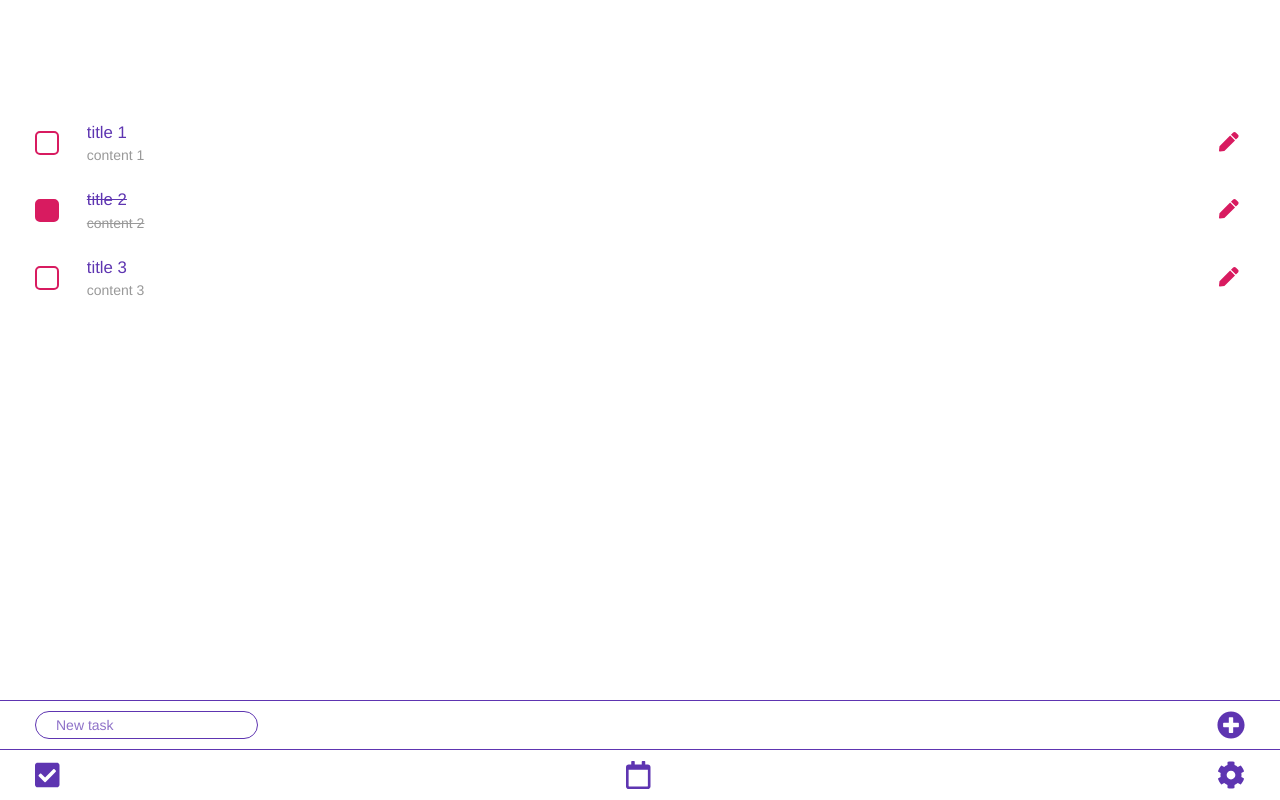
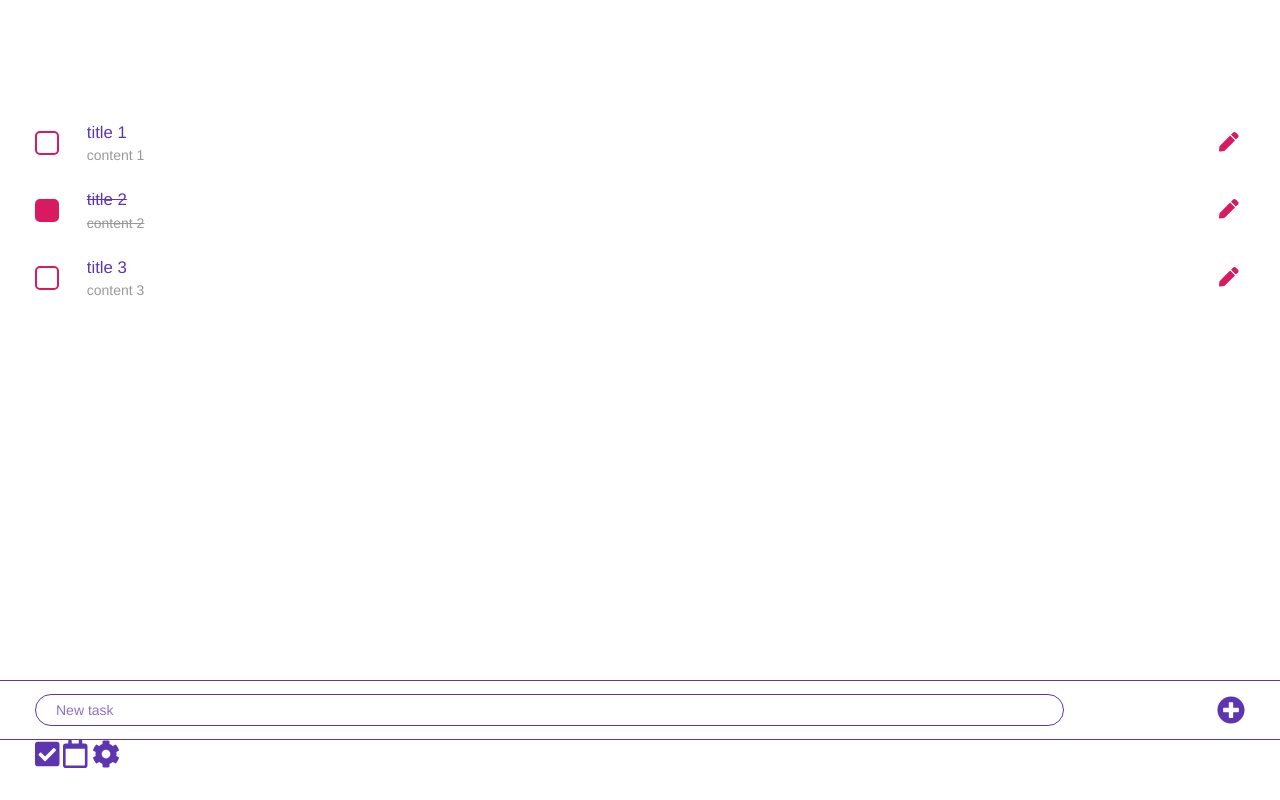
Before and after one commit to GreedHub/AngularJS-Todo, a website with bundled scripts: page index.html in a window 1280 px wide. Built offline with nearby package versions, Linux system fonts and the light colour scheme.

Commit message:
Improved nav bar and add-todo bar styles

```diff
--- a/index.html
+++ b/index.html
@@ -56,14 +56,15 @@
       <input type="submit" id="submit" class="add-todo__submit">
     </form>
 
-    <nav>
-      <a class="active"><i class="fas fa-check-square"></i></a>
-      <a class="active"><i class="far fa-calendar"></i></a>
-      <a class="active"><i class="fas fa-cog"></i></a>
-    </nav>
   </div>
 
-	<footer class="grid-footer">
+  <nav>
+    <a class="active"><i class="fas fa-check-square"></i></a>
+    <a class="active"><i class="far fa-calendar"></i></a>
+    <a class="active"><i class="fas fa-cog"></i></a>
+  </nav>
+
+  <footer class="grid-footer">
 
 	</footer>
 
--- a/sass/default.scss
+++ b/sass/default.scss
@@ -15,9 +15,10 @@ body{
     height: calc(var(--vh, 1vh) * 100);
     display: grid;
     grid-template-columns: 1fr;
-    grid-template-rows: 80px 1fr;
+    grid-template-rows: 80px 1fr 60px;
     grid-template-areas: "title"
-                         "content";
+                         "content"
+                         "nav";
 }
 
 .grid-header{
@@ -39,10 +40,9 @@ body{
     background-color: color(white);
     display: grid;
     grid-template-columns: 1fr;
-    grid-template-rows: 1fr 50px 50px;
+    grid-template-rows: 1fr 60px;
     grid-template-areas: "todo-list"
-                         "add-todo"
-                         "nav";
+                         "add-todo";
 }
 
 .todo{
@@ -122,8 +122,10 @@ body{
         border:solid 1px color(primary);
         border-radius: 50px;
         padding: 0px 20px;
-        height: 2em;
+        height: 2.3em;
         outline: none;
+        width: 85%;
+        color: color(strong-gray);
     }
 
     &__title::placeholder{
@@ -143,7 +145,8 @@ body{
     }
 }
 
-.grid-body > nav{
+ nav{
+     background-color: color(white);
     grid-area:nav;
     display: flex;
     justify-content: space-between;
```
Also changed, not shown: css/default.css, 1 other file.
